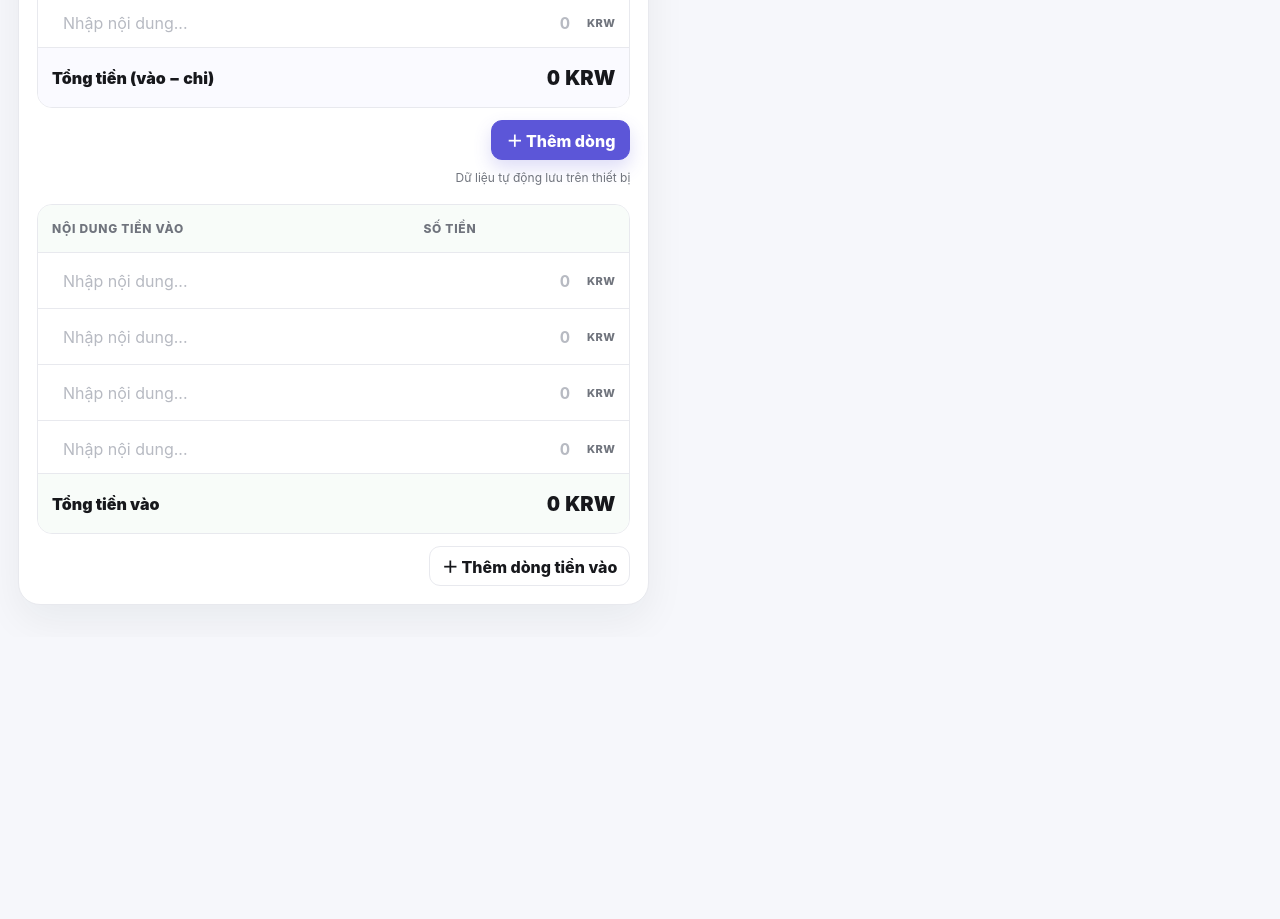
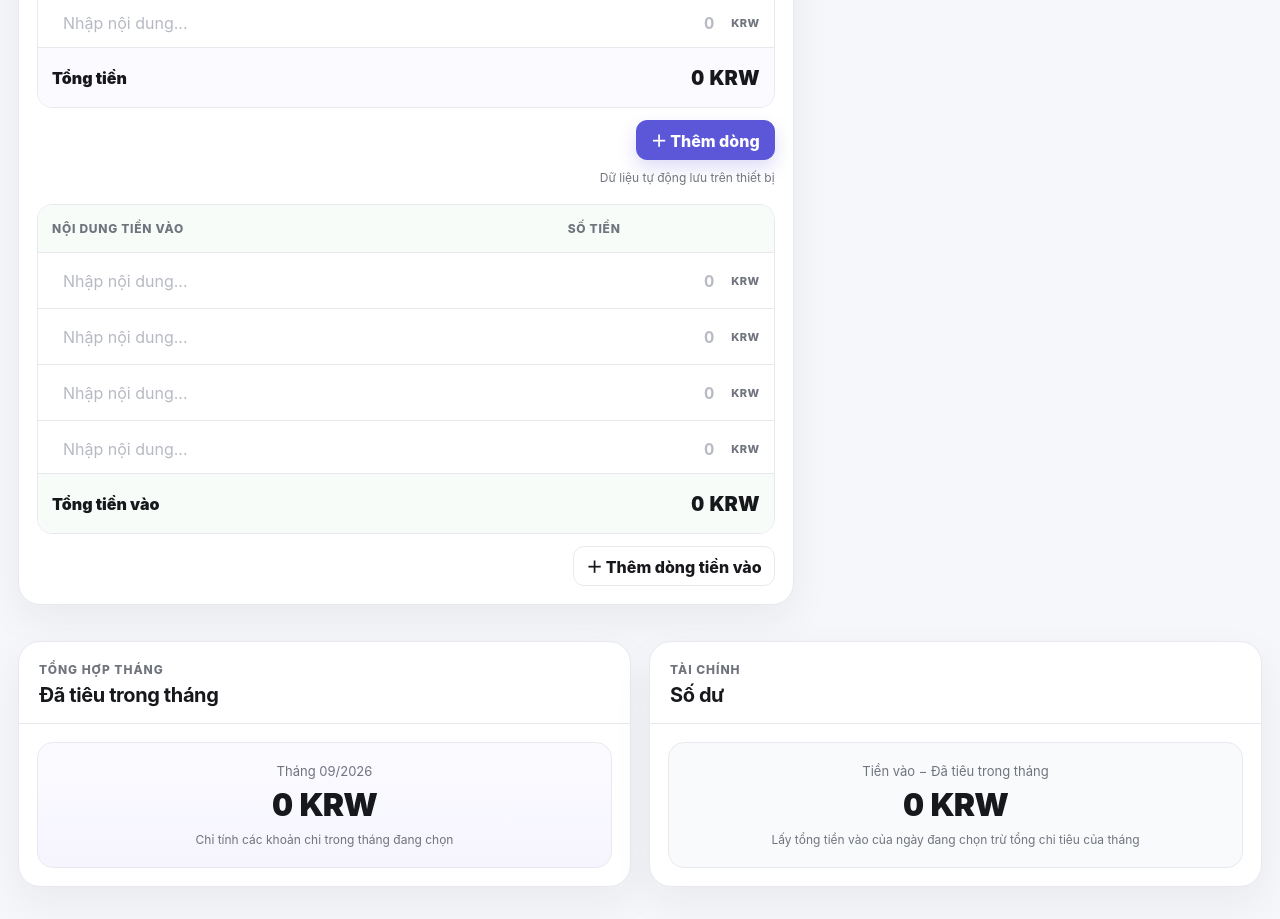
Before and after one commit to yeonyi1306/sochitieu, a plain HTML site: page index.html in a window 1280 px wide. Shown: the part 705-1624 px from the top of the page. Before the commit the page ends 1342 px from the top, so only its background shows below. Drawn offline with Linux system fonts and the light colour scheme.

Commit message:
Update dashboard layout and add summary panels
Refactor dashboard layout and add summary panels for monthly and balance information.

```diff
--- a/index.html
+++ b/index.html
@@ -64,7 +64,7 @@
 
     .dashboard {
       display: grid;
-      grid-template-columns: minmax(0, 1.55fr) minmax(210px, 0.48fr) minmax(330px, 0.9fr);
+      grid-template-columns: minmax(0, 1.55fr) minmax(330px, 0.9fr);
       gap: 18px;
       align-items: start;
     }
@@ -321,8 +321,26 @@
     .icon-btn { width: 40px; padding: 0; display: grid; place-items: center; }
     .icon-btn:hover, .ghost-btn:hover, .primary-btn:hover { transform: translateY(-1px); }
 
-    .monthly-panel {
+    .summary-panels {
+      grid-column: 1 / -1;
+      display: grid;
+      grid-template-columns: repeat(2, minmax(0, 1fr));
+      gap: 18px;
+      margin-top: 18px;
+    }
+
+    .monthly-panel,
+    .balance-panel {
       min-height: 180px;
+    }
+
+    .balance-summary {
+      margin: 18px;
+      padding: 20px 18px;
+      border: 1px solid var(--line);
+      border-radius: 16px;
+      background: var(--surface-soft);
+      text-align: center;
     }
 
     .monthly-summary {
@@ -468,6 +486,7 @@
 
     @media (max-width: 980px) {
       .dashboard { grid-template-columns: 1fr; }
+      .summary-panels { grid-template-columns: repeat(2, minmax(0, 1fr)); }
       .expense-scroll { height: 420px; }
     }
 
@@ -479,6 +498,7 @@
       .date-input { min-width: 0; width: 100%; }
       .table-row,
       .table-footer { grid-template-columns: minmax(0, 1fr) minmax(150px, .5fr); }
+      .summary-panels { grid-template-columns: 1fr; }
       .expense-scroll { height: 380px; }
       .note-item { grid-template-columns: auto minmax(0, 1fr) auto; }
       .note-item .note-money-cell { grid-column: 2 / 3; }
@@ -532,7 +552,7 @@
             <div class="expense-scroll" id="expenseRows" aria-live="polite"></div>
 
             <div class="table-footer">
-              <div class="total-label">Tổng tiền (vào − chi)</div>
+              <div class="total-label">Tổng tiền</div>
               <div class="total-value" id="totalValue">₩0</div>
             </div>
           </div>
@@ -558,22 +578,9 @@
               <button type="button" class="ghost-btn" id="addIncomeBtn">＋ Thêm dòng tiền vào</button>
             </div>
           </section>
+
         </div>
       </article>
-
-      <aside class="panel monthly-panel">
-        <div class="panel-head">
-          <div>
-            <p class="section-label">Tổng hợp tháng</p>
-            <h2 class="section-title">Đã tiêu trong tháng</h2>
-          </div>
-        </div>
-        <div class="monthly-summary">
-          <div class="monthly-month" id="monthlyMonth">Tháng 09/2026</div>
-          <div class="monthly-value" id="monthlyValue">₩0</div>
-          <div class="monthly-caption">Tổng tất cả khoản chi trong tháng đang chọn</div>
-        </div>
-      </aside>
 
       <aside class="panel">
         <div class="panel-head">
@@ -607,6 +614,36 @@
           </section>
         </div>
       </aside>
+
+      <div class="summary-panels">
+        <aside class="panel monthly-panel">
+          <div class="panel-head">
+            <div>
+              <p class="section-label">Tổng hợp tháng</p>
+              <h2 class="section-title">Đã tiêu trong tháng</h2>
+            </div>
+          </div>
+          <div class="monthly-summary">
+            <div class="monthly-month" id="monthlyMonth">Tháng 09/2026</div>
+            <div class="monthly-value" id="monthlyValue">₩0</div>
+            <div class="monthly-caption">Chỉ tính các khoản chi trong tháng đang chọn</div>
+          </div>
+        </aside>
+
+        <aside class="panel balance-panel">
+          <div class="panel-head">
+            <div>
+              <p class="section-label">Tài chính</p>
+              <h2 class="section-title">Số dư</h2>
+            </div>
+          </div>
+          <div class="balance-summary">
+            <div class="monthly-month">Tiền vào − Đã tiêu trong tháng</div>
+            <div class="monthly-value" id="balanceValue">₩0</div>
+            <div class="monthly-caption">Lấy tổng tiền vào của ngày đang chọn trừ tổng chi tiêu của tháng</div>
+          </div>
+        </aside>
+      </div>
     </section>
   </main>
 
@@ -630,6 +667,7 @@
     const totalValue = $('#totalValue');
     const monthlyValue = $('#monthlyValue');
     const monthlyMonth = $('#monthlyMonth');
+    const balanceValue = $('#balanceValue');
     const saveStatus = $('#saveStatus');
     const receivableList = $('#receivableList');
     const payableList = $('#payableList');
@@ -806,26 +844,52 @@
       const day = getCurrentDay();
       const expenses = sumExpenses(day.expenses);
       const incomes = sumIncomes(day.incomes);
-      day.total = incomes - expenses;
-      totalValue.textContent = moneyLabel(day.total);
-      totalValue.classList.toggle('net-positive', day.total > 0);
-      totalValue.classList.toggle('net-negative', day.total < 0);
+
+      // Mỗi bảng chỉ tính tổng của chính bảng đó.
+      day.total = expenses;
+      totalValue.textContent = moneyLabel(expenses);
+      totalValue.classList.remove('net-positive', 'net-negative');
+
       const incomeTotalValue = $('#incomeTotalValue');
       incomeTotalValue.textContent = moneyLabel(incomes);
+
+      updateBalance(incomes);
     }
 
     function updateMonthlySummary() {
       const [year, month] = state.selectedDate.split('-');
       const prefix = `${year}-${month}`;
       let monthlySpent = 0;
+
       Object.entries(state.data).forEach(([date, raw]) => {
         if (date.startsWith(prefix)) {
           const day = normalizeDay(date, raw);
           monthlySpent += sumExpenses(day.expenses);
         }
       });
+
       monthlyValue.textContent = moneyLabel(monthlySpent);
       monthlyMonth.textContent = `Tháng ${month}/${year}`;
+      updateBalance(sumIncomes(getCurrentDay().incomes), monthlySpent);
+    }
+
+    function updateBalance(incomes, monthlySpent = null) {
+      if (!balanceValue) return;
+      if (monthlySpent === null) {
+        const [year, month] = state.selectedDate.split('-');
+        const prefix = `${year}-${month}`;
+        monthlySpent = 0;
+        Object.entries(state.data).forEach(([date, raw]) => {
+          if (date.startsWith(prefix)) {
+            const day = normalizeDay(date, raw);
+            monthlySpent += sumExpenses(day.expenses);
+          }
+        });
+      }
+      const balance = toNumber(incomes) - toNumber(monthlySpent);
+      balanceValue.textContent = `${balance < 0 ? '-' : ''}${formatMoney(Math.abs(balance))} ${state.currency}`;
+      balanceValue.classList.toggle('net-positive', balance > 0);
+      balanceValue.classList.toggle('net-negative', balance < 0);
     }
 
     function updateHeader() {
```
